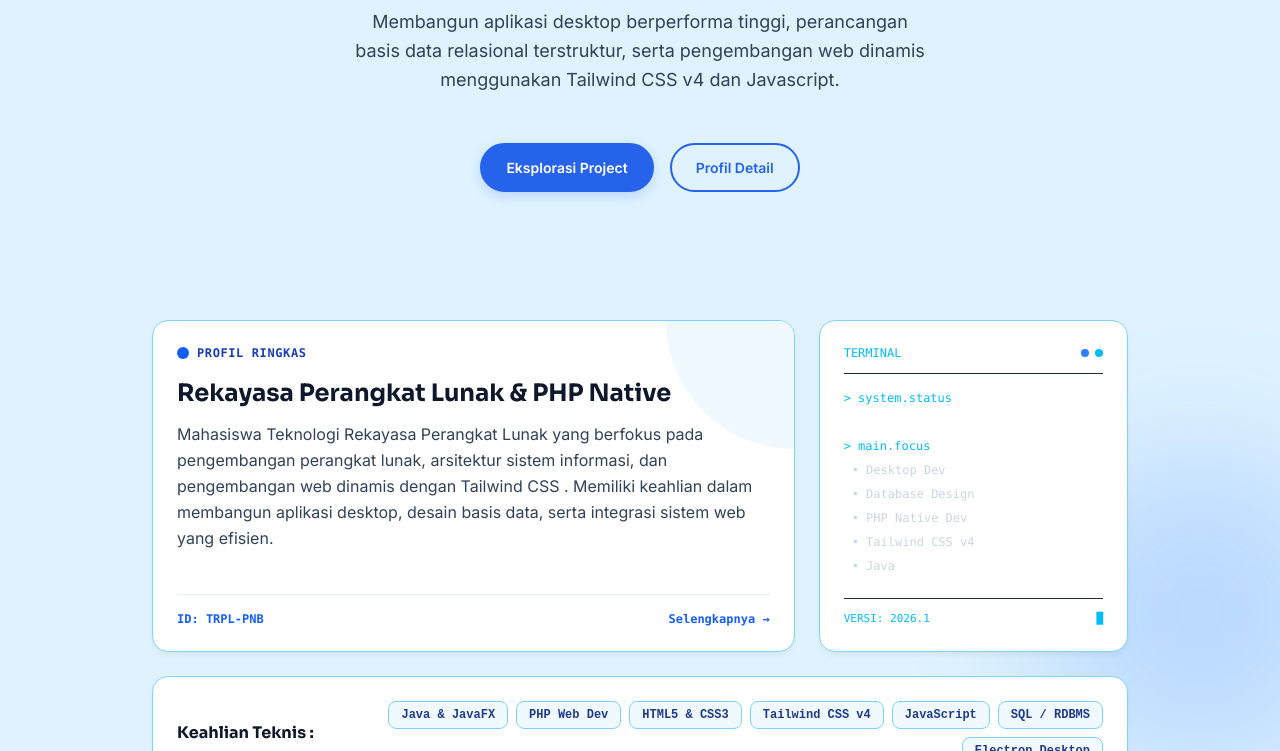
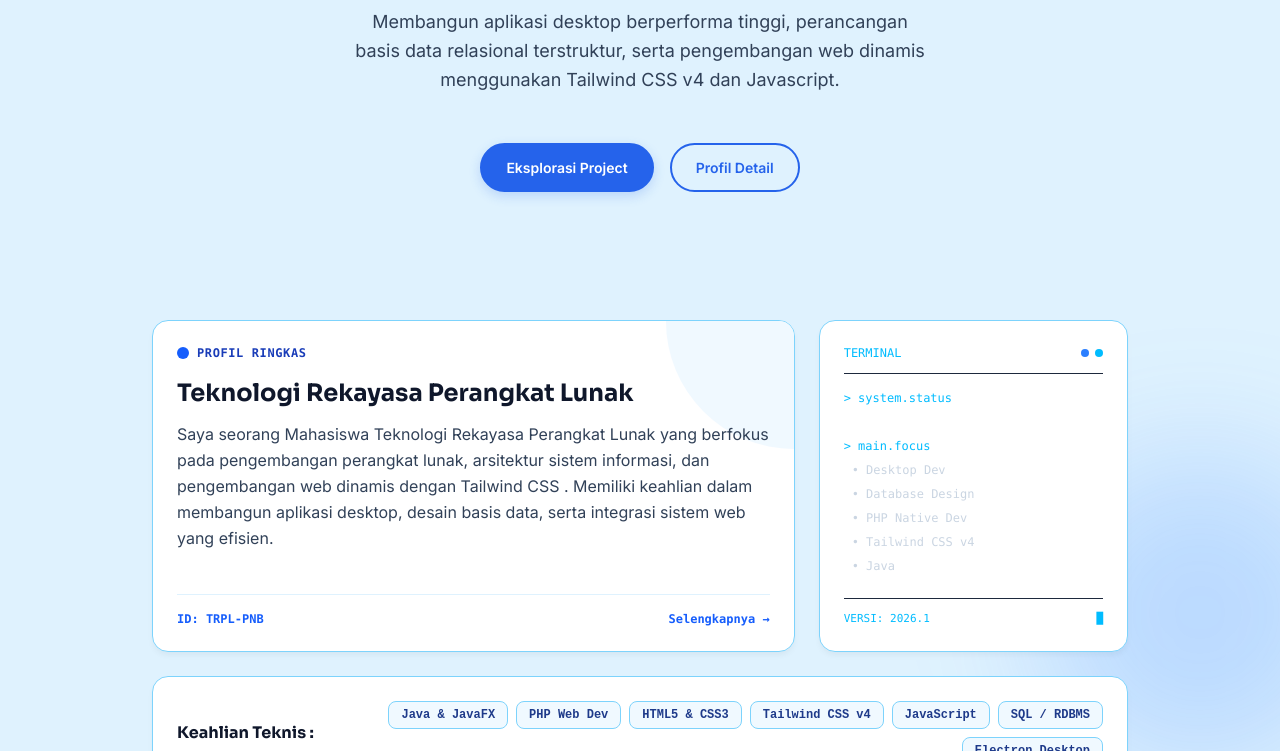
Before and after one commit to ReyArdyansyah/Project-portfolio-rey, a website: page index.html in a window 1280 px wide. Shown: the part 478-1229 px from the top of the page. Drawn offline with nearby package versions, Linux system fonts and the light colour scheme.

Commit message:
update teks hero

```diff
--- a/index.html
+++ b/index.html
@@ -94,9 +94,9 @@
               <span class="h-3 w-3 rounded-full bg-blue-600 dark:bg-blue-400"></span>
               <span class="font-mono text-xs font-bold text-blue-800 dark:text-sky-300 uppercase tracking-wider">PROFIL RINGKAS</span>
             </div>
-            <h2 class="font-display text-xl sm:text-2xl font-bold text-slate-900 dark:text-white mb-3">Rekayasa Perangkat Lunak & PHP Native</h2>
+            <h2 class="font-display text-xl sm:text-2xl font-bold text-slate-900 dark:text-white mb-3"> Teknologi Rekayasa Perangkat Lunak</h2>
             <p class="text-sm sm:text-base leading-relaxed text-slate-700 dark:text-slate-300">
-              Mahasiswa Teknologi Rekayasa Perangkat Lunak yang berfokus pada pengembangan perangkat lunak, arsitektur sistem informasi, dan pengembangan web dinamis dengan Tailwind CSS . Memiliki keahlian dalam membangun aplikasi desktop, desain basis data, serta integrasi sistem web yang efisien.
+              Saya seorang Mahasiswa Teknologi Rekayasa Perangkat Lunak yang berfokus pada pengembangan perangkat lunak, arsitektur sistem informasi, dan pengembangan web dinamis dengan Tailwind CSS . Memiliki keahlian dalam membangun aplikasi desktop, desain basis data, serta integrasi sistem web yang efisien.
             </p>
           </div>
           <div class="mt-6 pt-4 border-t border-sky-100 dark:border-slate-800 flex items-center justify-between font-mono text-xs text-blue-600 dark:text-blue-400 font-bold">
```
